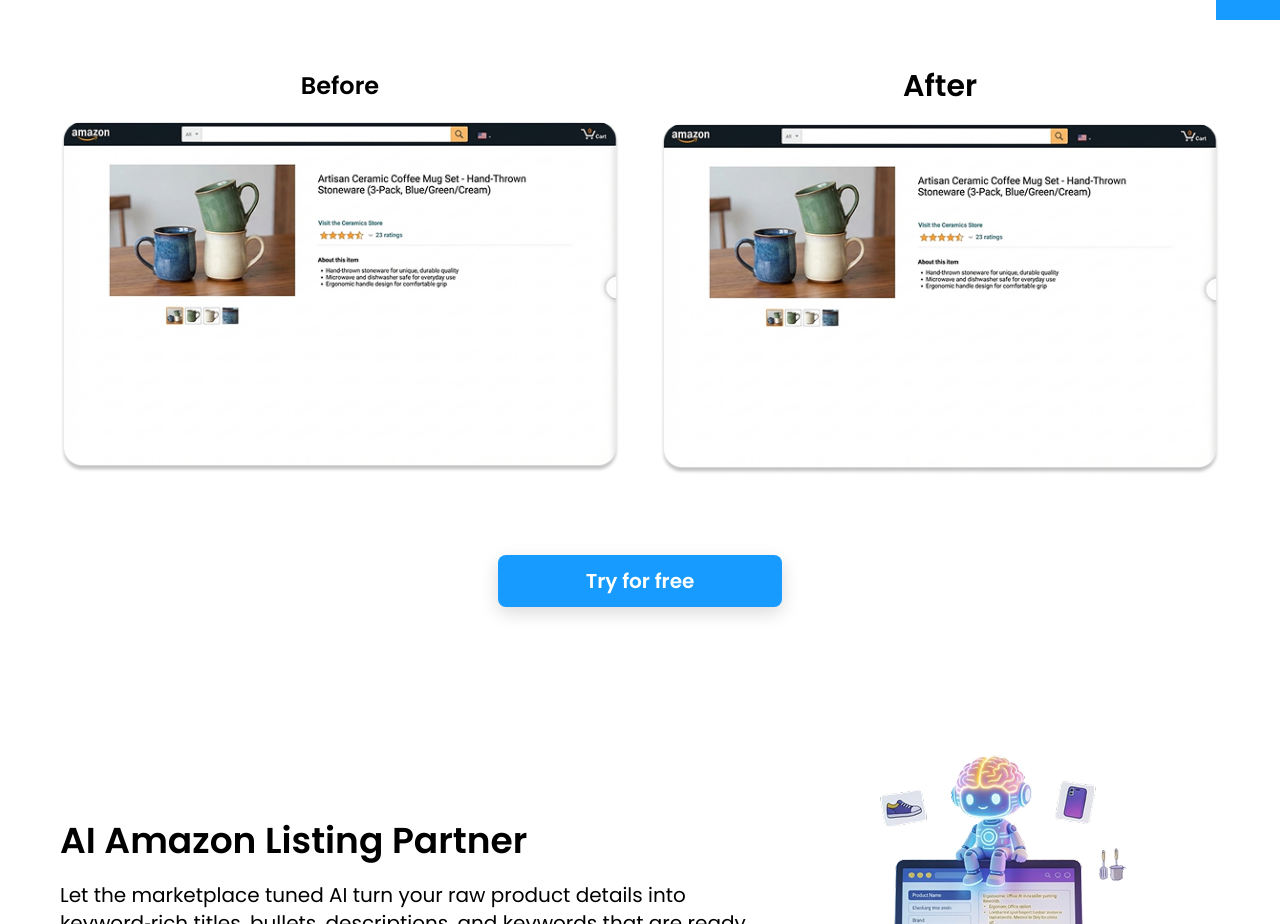
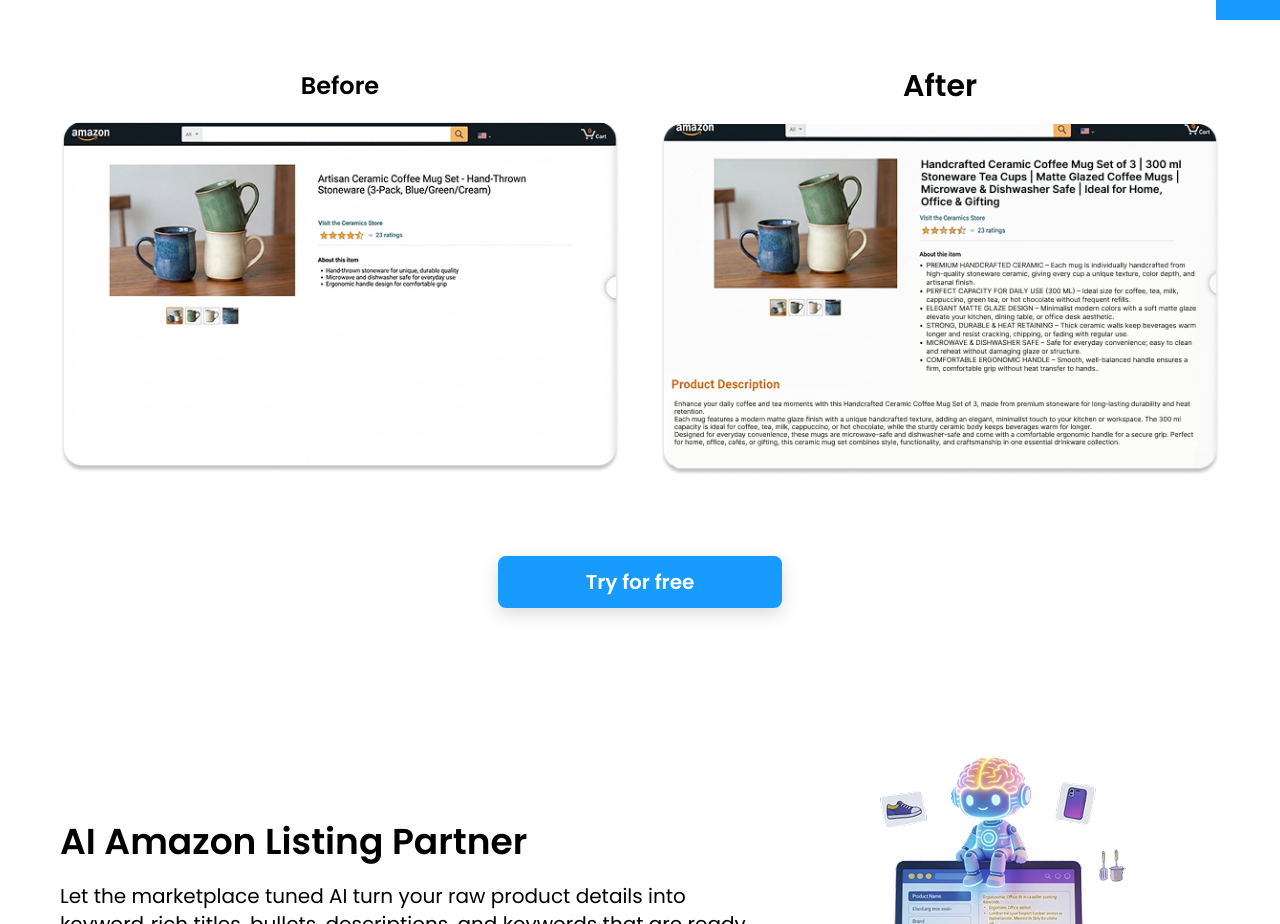
Before and after one commit to NoOnE8151/listiq, a Next.js app: page / in a window 1280 px wide. Shown: the part 780-1704 px from the top of the page. Built offline with nearby package versions, Linux system fonts and the light colour scheme; no server answers; a web font is replaced by a local one.

Commit message:
fixed preview image in landing page

```diff
--- a/components/landing page/preview.jsx
+++ b/components/landing page/preview.jsx
@@ -15,7 +15,7 @@ const PreviewSection = () => {
 
         <div className='flex flex-col gap-5 items-center'>
           <h3 className='text-3xl font-semibold'>After</h3>
-        <img src="/assets/home/preview/before.png" alt="after using list iq" />
+        <img src="/assets/home/preview/after.png" alt="after using list iq" />
         </div>
 
       </div>
```
